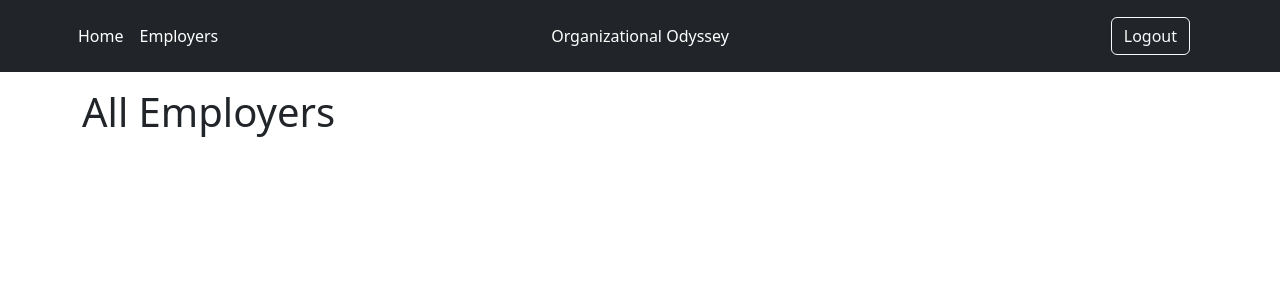
After one commit to Dominick1998/OrganizationalOdyssey, a Flask app: page /employers in a window 1280 px wide. The commit adds this page. Shown: the top 300 px of the page. Run offline with Flask 3, Linux system fonts and the light colour scheme; the visitor is signed in with stand-in values (Sample User, id 1); data that the repository does not hold is empty.

Commit message:
Added Employers.html and functionality

```diff
--- a/flask_app.py
+++ b/flask_app.py
@@ -204,6 +204,12 @@ def admin():
     return render_template("admin.html", new_employer_form=employer_form,
                            relation_form=relation_form)
 
+@app.route("/employers")
+@login_required
+def employers():
+    all_employers = Employer.query.all()
+    return render_template("employers.html", all_employers=all_employers)
+
 
 def traverse_tree(root_employer, data, visited_nodes):
     if root_employer in visited_nodes:
--- /dev/null
+++ b/templates/employers.html
@@ -0,0 +1,9 @@
+{% extends 'layout.html' %}
+{% block content %}
+    <h1>All Employers</h1>
+    <ul>
+        {% for employer in all_employers %}
+        <li><a href="{{ url_for('visualization', root_node=employer.employer_name) }}">{{ employer.employer_name }}</a></li> <!--<a href="{{ url_for('visualization', root_node=employer.employer_name) }}"> </a> -->
+        {% endfor %}
+    </ul>
+{% endblock content %}
--- a/templates/layout.html
+++ b/templates/layout.html
@@ -19,7 +19,7 @@
                 {% if title != "Log in" and title != "Registration"%}
                     <ul class="nav col-md-4">
                         <li><a href="{{ url_for("home") }}" class="nav-link px-2 text-white">Home</a></li>
-                        <li><a href="{{ url_for("visualization") }}" class="nav-link px-2 text-white">Visualization</a></li>
+                        <li><a href="{{ url_for("employers") }}" class="nav-link px-2 text-white">Employers</a></li>
                         {% if current_user.admin == True %}
                             <li><a href="{{ url_for("admin") }}" class="nav-link px-2 text-white">Admin</a></li>
                         {%endif%}
--- a/templates/visualization.html
+++ b/templates/visualization.html
@@ -14,7 +14,7 @@
         <div class="col-lg-4">
             <div class="justify-content-left" style="font-size:1.4em;overflow-y: auto;height:32em">
                 <div class="pb-5">
-                Employer: {{ employer.employer_name }} </br>
+                Employer:   {{ employer.employer_name }} </br>
                 Address: {{ employer.headquarters_address }} </br>
                 Start Date: {{ employer.start_date.strftime("%Y-%m-%d") }} </br>
                 End Date: {{ end_time }} </br>
```
